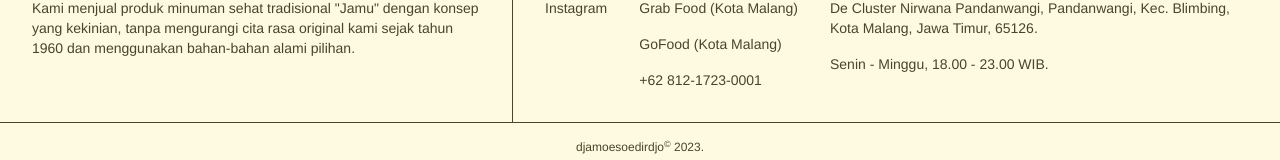
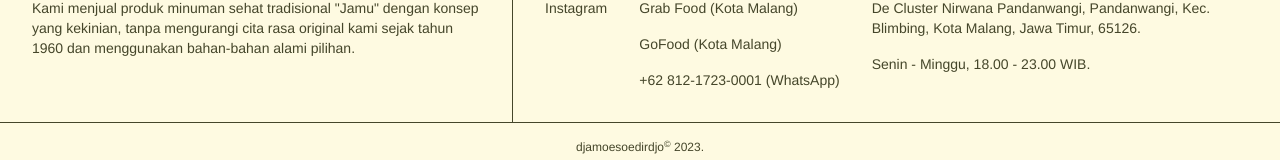
Before and after one commit to brmxy/djamoesoedirdjo, a React (Vite) app: page / in a window 1280 px wide. Shown: the part 871-1031 px from the top of the page. Built offline with nearby package versions, Linux system fonts and the light colour scheme; a small style sheet from the web is missing.

Commit message:
style: update footer links

```diff
--- a/src/components/footer.tsx
+++ b/src/components/footer.tsx
@@ -30,7 +30,7 @@ export default function Footer(_props: {
               Grab Food (Kota Malang)
             </Link>
             <Link href="https://gofood.link/u/9P8O">GoFood (Kota Malang)</Link>
-            <Link href="http://wa.me/081217230001">+62 812-1723-0001</Link>
+            <Link href="http://wa.me/081217230001">+62 812-1723-0001 (WhatsApp)</Link>
           </li>
           <li className="flex-1">
             <h3>Café</h3>
```
